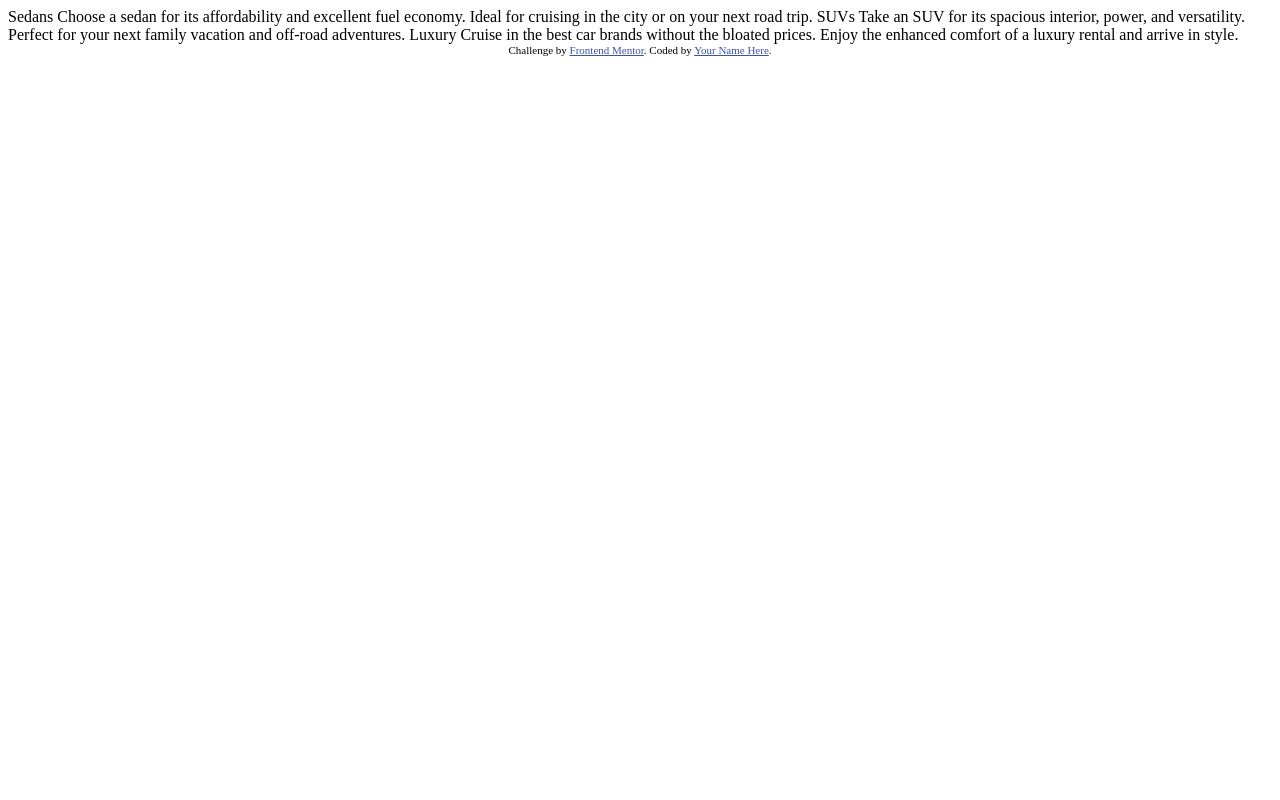
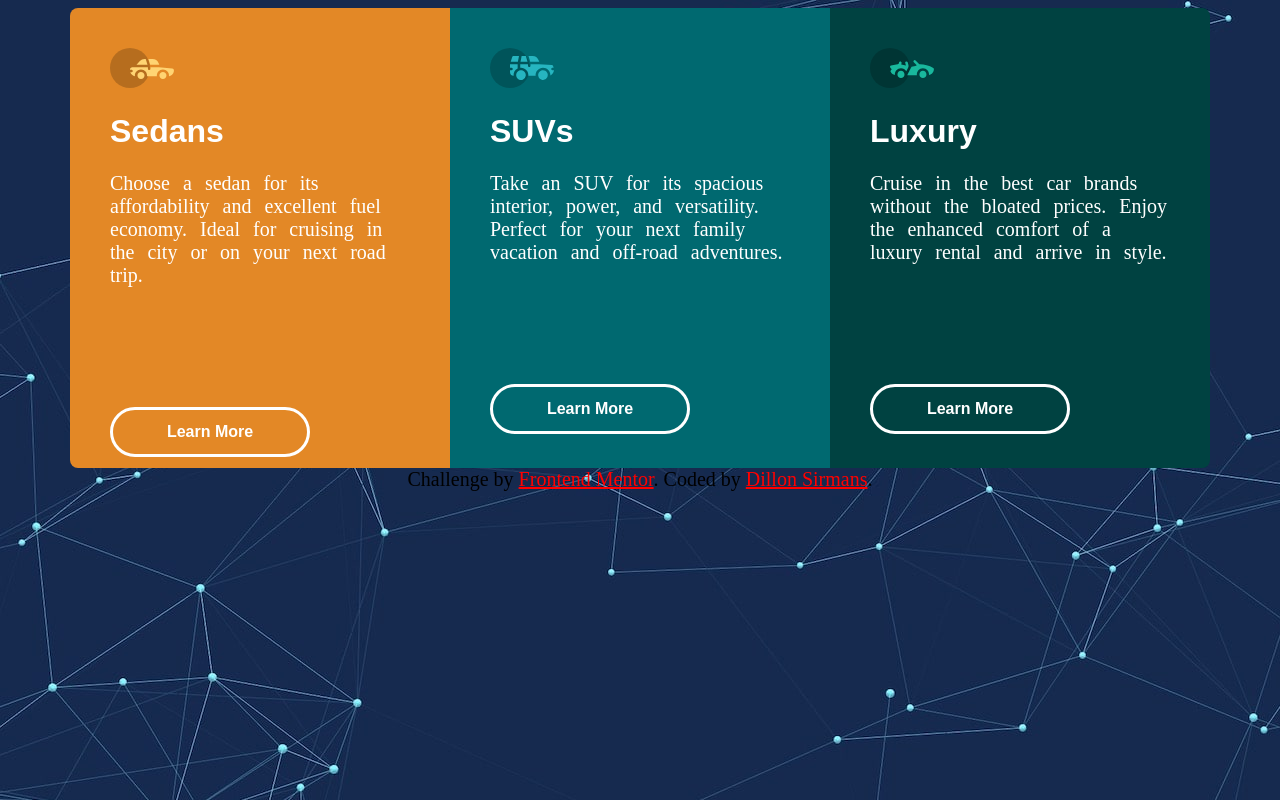
Before and after one commit to DillonSir/HTML_CSS_Project, a plain HTML site: page 3-column-preview-card-component-main/index.html in a window 1280 px wide. Drawn offline with Linux system fonts and the light colour scheme.

Commit message:
Second commit

```diff
--- a/3-column-preview-card-component-main/index.html
+++ b/3-column-preview-card-component-main/index.html
@@ -1,36 +1,82 @@
 <!DOCTYPE html>
 <html lang="en">
-<head>
-  <meta charset="UTF-8">
-  <meta name="viewport" content="width=device-width, initial-scale=1.0"> <!-- displays site properly based on user's device -->
+  <head>
+    <meta charset="UTF-8" />
+    <meta name="viewport" content="width=device-width, initial-scale=1.0" />
+    <!-- displays site properly based on user's device -->
 
-  <link rel="icon" type="image/png" sizes="32x32" href="./images/favicon-32x32.png">
+    <link
+      rel="icon"
+      type="image/png"
+      sizes="32x32"
+      href="./images/favicon-32x32.png"
+    />
+    <link rel="stylesheet" type="text/css" href="style.css" />
+    <title>Frontend Mentor | 3-column preview card component</title>
+  </head>
+  <body background="3D-Animated-Website-Backgrounds.jpg">
+    <main>
+      <div class="grid" id="box1">
+        <svg width="64" height="40" xmlns="http://www.w3.org/2000/svg">
+          <g fill="none" fill-rule="evenodd">
+            <circle fill="#000" opacity=".201" cx="20" cy="20" r="20" />
+            <path
+              d="M52.936 24.11c1.942 0 3.517 1.542 3.517 3.445 0 1.903-1.575 3.445-3.517 3.445s-3.516-1.542-3.516-3.445c0-1.903 1.574-3.445 3.516-3.445zm-21.957 0c1.942 0 3.517 1.542 3.517 3.445 0 1.903-1.575 3.445-3.517 3.445s-3.516-1.542-3.516-3.445c0-1.903 1.574-3.445 3.516-3.445zm6.948-4.848v1.429c0 .716.61 1.293 1.348 1.259a1.295 1.295 0 001.225-1.295v-1.393h8.256l13.483 1.313c.956.093 1.676.881 1.676 1.814 0 2.89-2.126 5.303-4.926 5.819.397-3.557-2.458-6.62-6.053-6.62-3.646 0-6.504 3.14-6.039 6.723h-9.879c.466-3.588-2.397-6.722-6.039-6.722-3.595 0-6.45 3.062-6.052 6.62-2.14-.398-3.916-1.912-4.61-3.931h1.142c.731 0 1.32-.598 1.285-1.322-.033-.678-.629-1.2-1.322-1.2H20v-.251c0-1.274 1.066-2.243 2.306-2.243h15.62zM42.59 11c2.645 0 4.99 1.556 5.972 3.963l.726 1.779H40.17L38.413 11h4.178zm-6.865 0l1.758 5.741H26.505l3.357-3.654A6.502 6.502 0 0134.644 11h1.082z"
+              fill="#FFD473"
+              fill-rule="nonzero"
+            />
+          </g>
+        </svg>
+        <h1>Sedans</h1>
+        <p>
+          Choose a sedan for its affordability and excellent fuel economy. Ideal
+          for cruising in the city or on your next road trip.
+        </p>
+        <button>Learn More</button>
+      </div>
+      <div class="grid" id="box2">
+        <svg width="64" height="40" xmlns="http://www.w3.org/2000/svg">
+          <g fill="none" fill-rule="evenodd">
+            <circle fill="#000" opacity=".201" cx="20" cy="20" r="20" />
+            <path
+              d="M31.002 22.358c2.917 0 5.18 2.593 4.762 5.506a4.828 4.828 0 01-2.962 3.778 4.797 4.797 0 01-5.3-1.165c-1.188-1.26-1.235-2.613-1.263-2.613-.42-2.924 1.857-5.506 4.763-5.506zm22 0c3.457 0 5.798 3.567 4.41 6.744A4.816 4.816 0 0152.3 31.94a4.826 4.826 0 01-4.06-4.077c-.42-2.915 1.846-5.506 4.762-5.506zm-15.04-6.083v1.462a1.29 1.29 0 001.352 1.29c.693-.033 1.227-.631 1.227-1.326v-1.426h8.3l13.056.716a1.29 1.29 0 011.164.917c.27.895.446 1.477.563 1.87h-1.047c-.694 0-1.291.534-1.324 1.228a1.29 1.29 0 001.288 1.352h1.445c-.164 2.225-1.57 4.193-3.6 5.05.13-4.212-3.255-7.63-7.384-7.63-4.317 0-7.762 3.718-7.358 8.086h-7.285c.43-4.655-3.503-8.531-8.131-8.046v-3.543h7.734zm-10.312 0v4.308a7.4 7.4 0 00-4.006 7.274 3.874 3.874 0 01-3.642-3.864v-1.635h1.46a1.29 1.29 0 000-2.58h-1.461v-3.213l.003-.29h7.646zm14.986-8.196c2.65 0 5 1.592 5.984 4.055l.63 1.579a5.525 5.525 0 01-.065-.004l-.026-.002-.034-.002-.022-.002a4.178 4.178 0 00-.224-.006l-.098-.001h-.039l-.136-.001h-.052l-.326-.001H40.211L38.528 8.08zm-13.632 0l-1.122 5.616h-7.144l1.47-4.71a1.29 1.29 0 011.231-.906h5.565zm6.832 0l1.683 5.615h-7.007l1.121-5.615h4.203z"
+              fill="#26B5C0"
+              fill-rule="nonzero"
+            />
+          </g>
+        </svg>
+        <h1>SUVs</h1>
+        <p>
+          Take an SUV for its spacious interior, power, and versatility. Perfect
+          for your next family vacation and off-road adventures.
+        </p>
+        <button>Learn More</button>
+      </div>
+      <div class="grid" id="box3">
+        <svg width="64" height="40" xmlns="http://www.w3.org/2000/svg">
+          <g fill="none" fill-rule="evenodd">
+            <circle fill="#000" opacity=".201" cx="20" cy="20" r="20" />
+            <path
+              d="M30.98 22.835c1.941 0 3.516 1.604 3.516 3.583 0 1.978-1.575 3.582-3.517 3.582s-3.516-1.604-3.516-3.582c0-1.979 1.574-3.583 3.516-3.583zm21.956 0c1.942 0 3.517 1.604 3.517 3.583 0 1.978-1.575 3.582-3.517 3.582s-3.516-1.604-3.516-3.582c0-1.979 1.574-3.583 3.516-3.583zm-9.143-10.45a1.27 1.27 0 011.819 0l3.715 3.784c4.444-.115 9.7 1.142 13.964 3.753.387.237.624.664.624 1.124 0 3.006-2.126 5.514-4.926 6.05.397-3.698-2.458-6.882-6.053-6.882-3.646 0-6.504 3.264-6.039 6.99h-9.669c.76-1.544.993-2.026 1.337-2.711l.082-.162c.421-.835 1.056-2.07 2.883-5.65 1.68-.023 3.47-.408 5.247-1.403l-2.984-3.04a1.328 1.328 0 010-1.854zm-7.68 1.064c.683-.2 1.395.202 1.592.898l.749 2.652a3.46 3.46 0 01-.247 2.51l-1.733 3.395-.216.424c-1.07-1.89-3.06-3.114-5.279-3.114-3.595 0-6.45 3.184-6.052 6.885-1.832-.347-3.414-1.537-4.278-3.276a1.331 1.331 0 01.117-1.376l.955-1.303-1.325-1.295c-.751-.735-.376-2.024.64-2.231l6.614-1.346.13-.026c.092-.019.145-.03.157-.031.314-.146 1.07-.591 1.07-1.506 0-.734.592-1.327 1.316-1.31.712.016 1.268.662 1.256 1.388a4.11 4.11 0 01-.348 1.611 22.69 22.69 0 014.7 1.146l-.7-2.473a1.314 1.314 0 01.882-1.622z"
+              fill="#19B89D"
+              fill-rule="nonzero"
+            />
+          </g>
+        </svg>
+        <h1>Luxury</h1>
+        <p>
+          Cruise in the best car brands without the bloated prices. Enjoy the
+          enhanced comfort of a luxury rental and arrive in style.
+        </p>
+        <button>Learn More</button>
+      </div>
+    </main>
+  </body>
 
-  <title>Frontend Mentor | 3-column preview card component</title>
-
-  <!-- Feel free to remove these styles or customise in your own stylesheet 👍 -->
-  <style>
-    .attribution { font-size: 11px; text-align: center; }
-    .attribution a { color: hsl(228, 45%, 44%); }
-  </style>
-</head>
-<body>
-
-  Sedans
-  Choose a sedan for its affordability and excellent fuel economy. Ideal for cruising in the city
-  or on your next road trip.
-
-  SUVs
-  Take an SUV for its spacious interior, power, and versatility. Perfect for your next family vacation
-  and off-road adventures.
-
-  Luxury
-  Cruise in the best car brands without the bloated prices. Enjoy the enhanced comfort of a luxury
-  rental and arrive in style.
-
-  <div class="attribution">
-    Challenge by <a href="https://www.frontendmentor.io?ref=challenge" target="_blank">Frontend Mentor</a>.
-    Coded by <a href="#">Your Name Here</a>.
-  </div>
-</body>
+    <div class="attribution">
+      Challenge by
+      <a href="https://www.frontendmentor.io?ref=challenge" target="_blank"
+        >Frontend Mentor</a
+      >. Coded by <a href="#">Dillon Sirmans</a>.
+    </div>
 </html>
--- /dev/null
+++ b/3-column-preview-card-component-main/style.css
@@ -0,0 +1,83 @@
+.attribution {
+    font-size: 20px;
+    text-align: center;
+  }
+
+.attribution a {
+    color: hsl(0, 100%, 50%);
+  }
+
+main {
+    color: white;
+    display: flex;
+    justify-content: center;
+    align-items: center;
+}
+
+.grid {
+    width: 380px;
+    height: 460px;
+}
+
+#box1 {
+    background-color: hsl(31, 77%, 52%);
+    border-bottom-left-radius: 8px;
+    border-top-left-radius: 8px;
+}
+
+#box2 {
+    background-color: hsl(184, 100%, 22%);
+}
+
+#box3 {
+    background-color: hsl(179, 100%, 13%);
+    border-top-right-radius: 8px;
+    border-bottom-right-radius: 8px;
+}
+
+h1 {
+    text-align: left;
+    font-family: Arial, Helvetica, sans-serif;
+    margin-left: 40px;
+}
+
+p {
+    margin-left: 40px;
+    margin-right: 40px;
+    font-size: 20px;
+    word-spacing: 8px;
+}
+
+svg {
+    margin-left: 40px;
+    margin-top: 40px;
+}
+
+button {
+    margin-top: 100px;
+    margin-left: 40px;
+    width: 200px;
+    height: 50px;
+    border-radius: 20px;
+    cursor:pointer;
+    background: transparent;
+    border: 3px solid white;
+    border-radius: 30px;
+    box-sizing: border-box;
+    color: #FFFFFF;
+    font-size: 16px;
+    font-weight: 800;
+    line-height: 16px;
+    min-height: 40px;
+    text-align: center;
+    text-transform: transparent;
+    vertical-align: middle;
+}
+
+@media screen and (max-width: 375px) {
+  html {
+    flex-direction: column;
+    align-items: center;
+    font-size: 16px;
+  }
+}
```
Also changed, not shown: 3-column-preview-card-component-main/3D-Animated-Website-Backgrounds.jpg (added), 1 other file.
